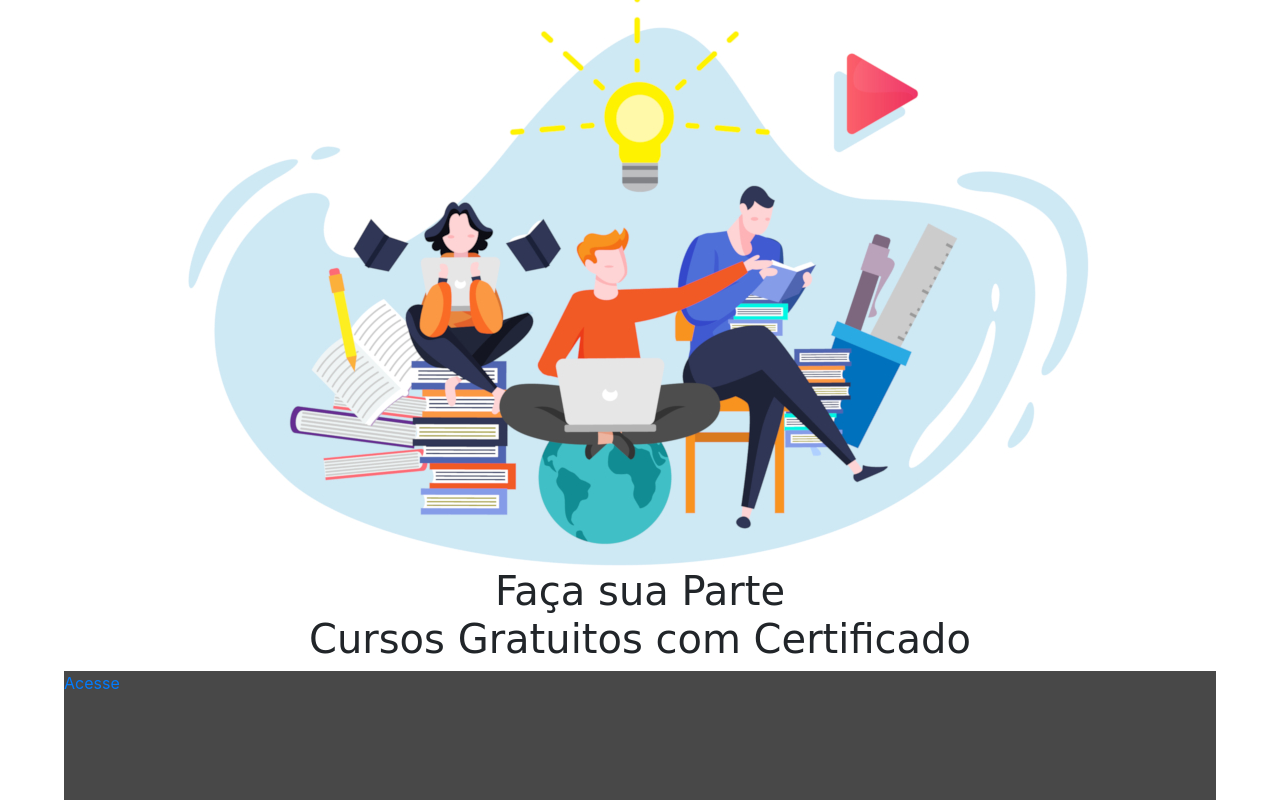
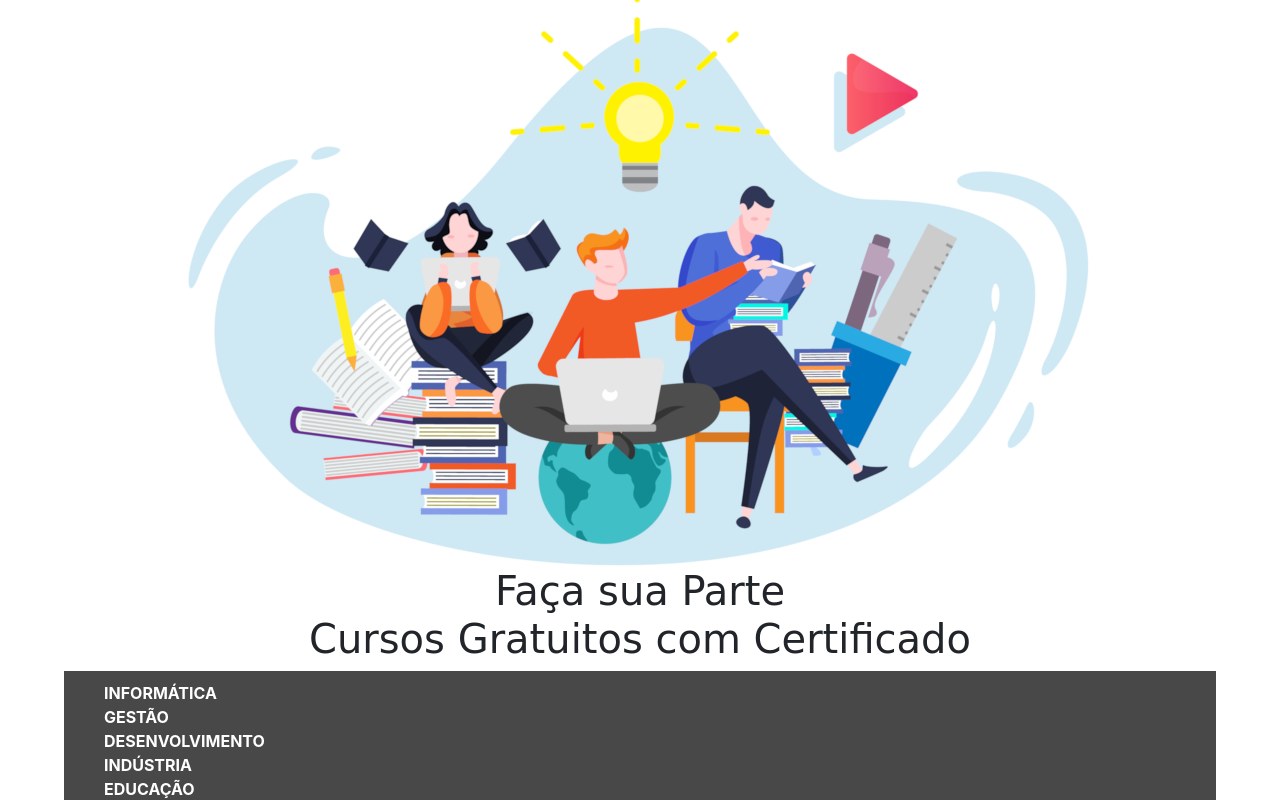
Before and after one commit to Nathanbahia/faca-sua-parte, a plain HTML site: page index.html in a window 1280 px wide. Both pictures are taken after a click on the icon 640 px from the left and 704 px from the top of the page. Shown: the top 800 px of the page. Drawn offline with nearby package versions, Linux system fonts and the light colour scheme; a web font is replaced by a local one.

Commit message:
Add files via upload

```diff
--- a/index.html
+++ b/index.html
@@ -19,6 +19,25 @@
 		max-width: 85%;
 	}
 
+	#menuDiv {
+		margin-bottom: 50px;
+	}
+
+	#ulMenu {
+		color: white;
+		font-weight: bold;
+		list-style: none;
+		padding-top: 10px;
+	}
+
+	#ulMenu li a {
+		color: white;
+	}
+
+	#ulMenu li a:hover {
+		text-decoration: none;
+	}
+
 	#menu {
 		width: 90%;
 		margin: auto auto 60px auto;
@@ -38,7 +57,7 @@
 	}
 
 	.cursos h2 {
-		margin: 60px auto 20px auto;
+		margin: 100px auto 40px auto;
 		font-size: 1.7rem;
 		font-family: 'Galada', cursive;
 	}
@@ -51,6 +70,7 @@
 	}
 
 	.cursos .card-curso h5 {
+		font-weight: bold;
 		margin-top: 10px;
 		height: 50px;
 	}
@@ -131,34 +151,34 @@
 		<h1>Faça sua Parte<br>Cursos Gratuitos com Certificado</h1>
 	</header>
 
-	<nav>
-		<div id="menu"></div>
+	<nav id="menuDiv">
+		<div id="menu">
+			<ul class="" id="ulMenu"></ul>
+		</div>
 		<div class="menuIcon">
 			<i class="fas fa-chevron-circle-down" id="menuOpen"></i>
 			<i class="fas fa-chevron-circle-up" id="menuClose"></i>
 		</div>
-
-
 	</nav>
 
 	<main class="cursos container">
 		<h2>Cursos de Informática</h2>
-		<div id="informatica" class="row"></div>
+		<div id="informatica" class="row"></div><hr>
 
 		<h2>Cursos de Gestão</h2>
-		<div id="gestao" class="row"></div>
+		<div id="gestao" class="row"></div><hr>
 
 		<h2>Cursos de Desenvolvimento Pessoal</h2>
-		<div id="pessoal" class="row"></div>
+		<div id="pessoal" class="row"></div><hr>
 
 		<h2>Cursos de Indústria</h2>
-		<div id="industria" class="row"></div>
+		<div id="industria" class="row"></div><hr>
 
 		<h2>Cursos de Tecnologia</h2>
-		<div id="tecnologia" class="row"></div>
+		<div id="tecnologia" class="row"></div><hr>
 
 		<h2>Cursos de Educação Básica</h2>
-		<div id="educacao" class="row"></div>
+		<div id="educacao" class="row"></div><hr>
 	</main>
 
 	<footer class="footer">
@@ -189,11 +209,10 @@
 	    </div>
 	</footer>
 
-
-
 <script	src="scripts/cursos.js"></script>
 <script>
 	let menu = document.querySelector("#menu");
+	let ulMenu = document.querySelector("#ulMenu");
 	let menuheight = Number(menu.style.height);
 	let menuExpanded = false;
 
@@ -202,18 +221,55 @@
 
 	function expandeMenu () {
 		if (menuExpanded === false) {
-			menuheight = 200;
+			menuheight = 160;
 			menu.style.height = `${menuheight}px`;
 			menu.style.transition = ".5s";
 			menuExpanded = true;
 			menuIconOpen.style.display = "none";
 			menuIconClose.style.display = "block";
 
-			let link = document.createElement("a");
-			link.setAttribute("href", "#");
-			link.onclick = expandeMenu;
-			link.appendChild(document.createTextNode("Acesse"));
-			menu.appendChild(link);
+			let liInf = document.createElement("li");
+			let linkInf = document.createElement("a");
+			linkInf.setAttribute("href", "#informatica");
+			linkInf.appendChild(document.createTextNode("INFORMÁTICA"));
+			liInf.appendChild(linkInf);
+
+			let liGes = document.createElement("li");
+			let linkGes = document.createElement("a");
+			linkGes.setAttribute("href", "#gestao");
+			linkGes.appendChild(document.createTextNode("GESTÃO"));
+			liGes.appendChild(linkGes);
+
+			let liDes = document.createElement("li");
+			let linkDes = document.createElement("a");
+			linkDes.setAttribute("href", "#pessoal");
+			linkDes.appendChild(document.createTextNode("DESENVOLVIMENTO"));
+			liDes.appendChild(linkDes);
+
+			let liInd = document.createElement("li");
+			let linkInd = document.createElement("a");
+			linkInd.setAttribute("href", "#industria");
+			linkInd.appendChild(document.createTextNode("INDÚSTRIA"));
+			liInd.appendChild(linkInd);
+
+			let liEdu = document.createElement("li");
+			let linkEdu = document.createElement("a");
+			linkEdu.setAttribute("href", "#educacao");
+			linkEdu.appendChild(document.createTextNode("EDUCAÇÃO"));
+			liEdu.appendChild(linkEdu);
+
+			let liTec = document.createElement("li");
+			let linkTec = document.createElement("a");
+			linkTec.setAttribute("href", "#tecnologia");
+			linkTec.appendChild(document.createTextNode("TECNOLOGIA"));
+			liTec.appendChild(linkTec);
+
+			ulMenu.appendChild(liInf);
+			ulMenu.appendChild(liGes);
+			ulMenu.appendChild(liDes);
+			ulMenu.appendChild(liInd);
+			ulMenu.appendChild(liEdu);
+			ulMenu.appendChild(liTec);
 
 		} else {
 			menuheight = 10;
@@ -224,16 +280,15 @@
 			menuIconOpen.style.display = "block";
 			menuIconClose.style.display = "none";
 
-			let links = document.querySelectorAll("#menu a");
-			links.forEach( (link, index) => {
-				menu.removeChild(link);
+			let lis = document.querySelectorAll("#ulMenu li");
+			lis.forEach( (li, index) => {
+				ulMenu.removeChild(li);
 			})
 		}
 	}
 
 	menuIconOpen.onclick = expandeMenu;
 	menuIconClose.onclick = expandeMenu;
-
 
 	class Curso {
 		constructor(nome, categoria, link, escola, carga) {
```
